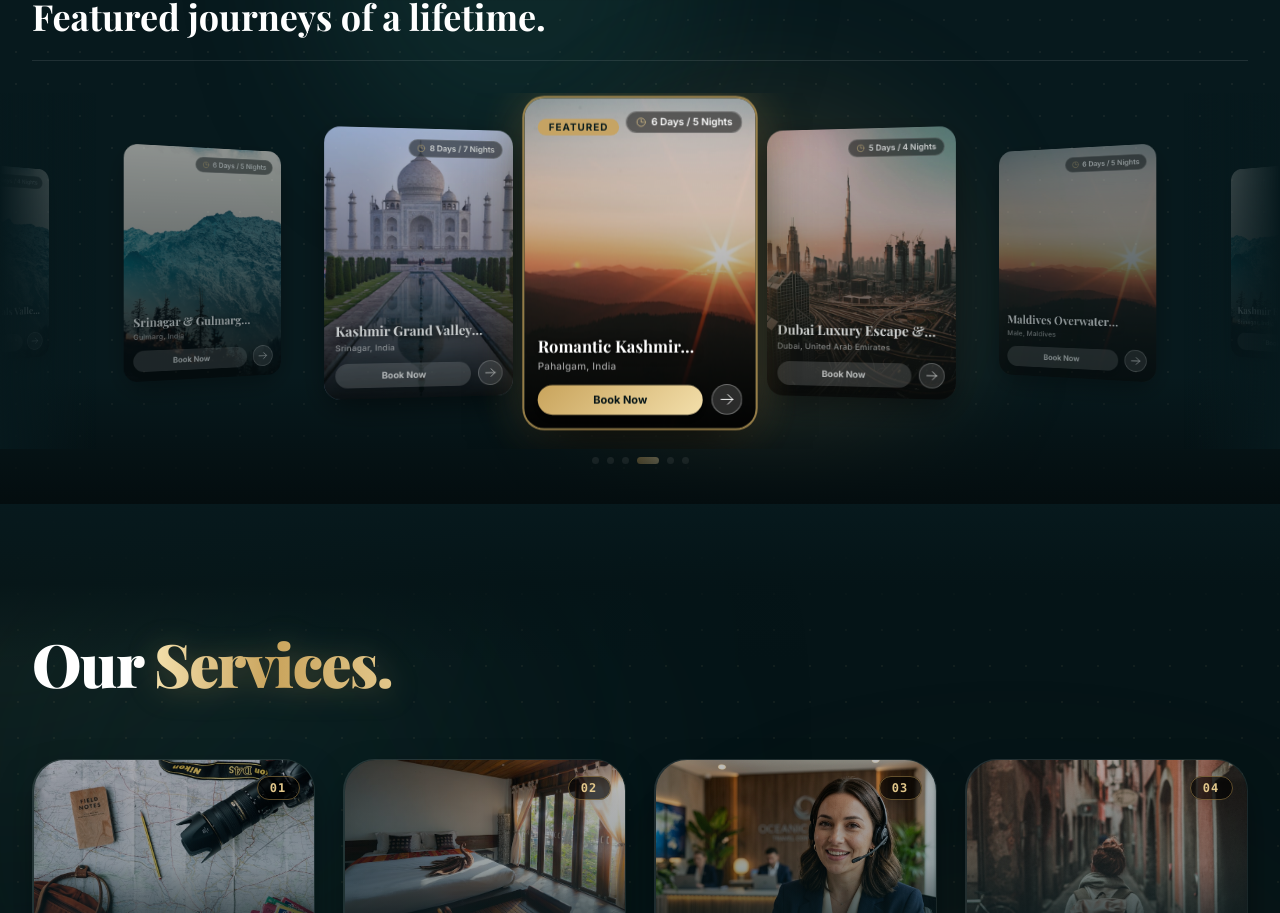
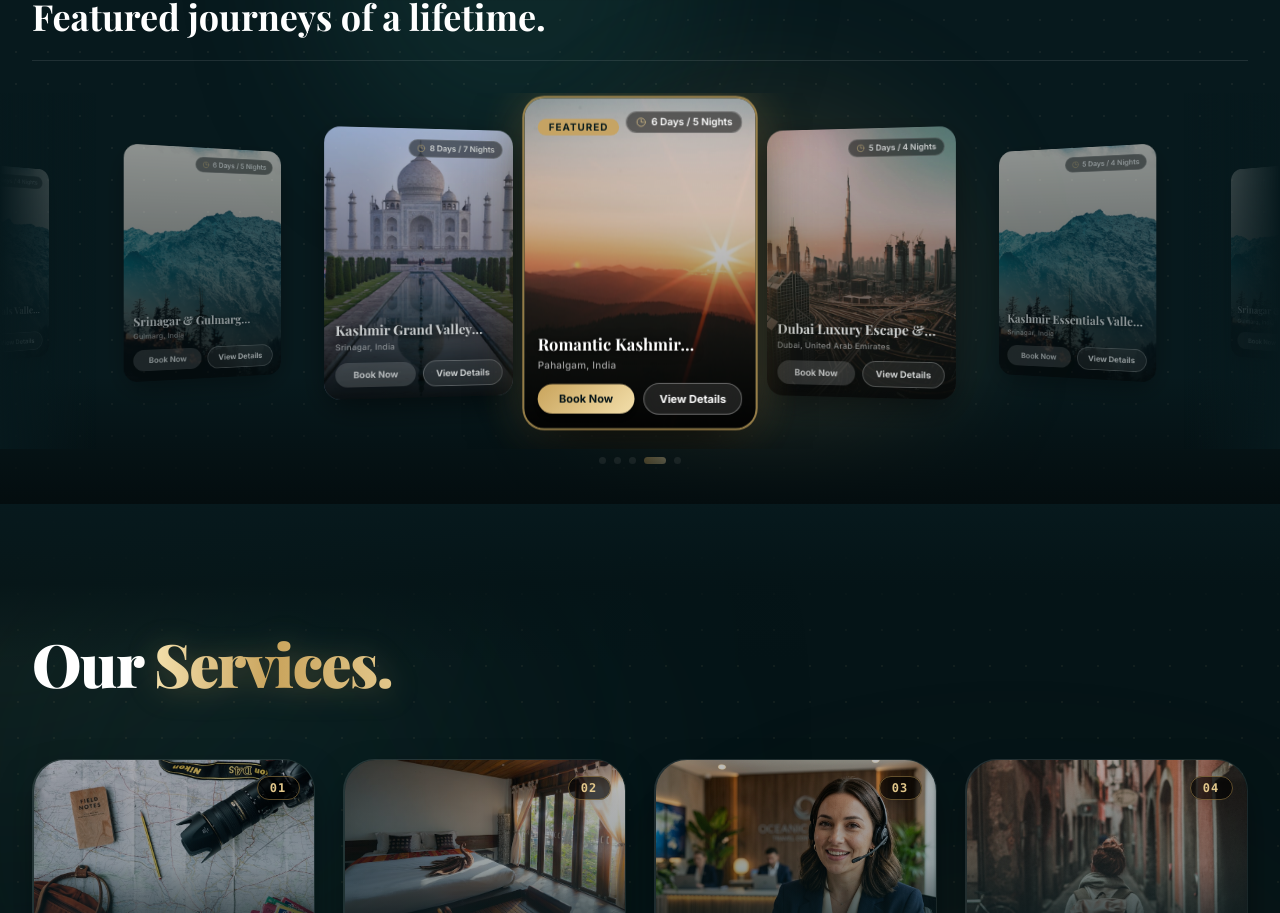
Before and after one commit to Denil980/primexpixeltravelproject, a Next.js app: page / in a window 1280 px wide. Shown: the part 2081-2994 px from the top of the page. Built offline with nearby package versions, Linux system fonts and the light colour scheme; no server answers; a web font is replaced by a local one.

Commit message:
feat: remove arrow btn, add View Details link, reduce to 5 packages in carousel

```diff
--- a/components/home/FeaturedPackages.jsx
+++ b/components/home/FeaturedPackages.jsx
@@ -1,13 +1,11 @@
 "use client";
 
 import { useEffect, useRef, useState } from 'react';
+import Link from 'next/link';
 import { ResponsiveImage } from '@/components/ui/ResponsiveImage';
 import { packages } from '@/lib/data/packages';
 import { getDestinationById } from '@/lib/data/destinations';
-import {
-  ArrowRightIcon,
-  ClockIcon,
-} from '@heroicons/react/24/outline';
+import { ClockIcon } from '@heroicons/react/24/outline';
 
 /* ─── Card dimensions ─────────────────────────────────────────────────────── */
 const CARD_W = 210;   // px
@@ -127,17 +125,13 @@ function Luxury3DCard({ pkg, onBookNow, isActive }) {
             >
               Book Now
             </button>
-            <button
-              type="button"
-              onClick={(e) => {
-                e.stopPropagation();
-                if (onBookNow) onBookNow(pkg);
-              }}
-              aria-label={`Book ${pkg.title}`}
-              className="flex h-7 w-7 shrink-0 items-center justify-center rounded-full border border-white/30 bg-white/15 backdrop-blur-md transition-all duration-300 hover:bg-white/35 hover:scale-110 active:scale-95"
+            <Link
+              href={`/package/${pkg.id}`}
+              onClick={(e) => e.stopPropagation()}
+              className="flex-1 text-center rounded-full py-1.5 text-[10px] font-bold border border-white/30 bg-white/10 text-white backdrop-blur-md transition-all duration-300 hover:bg-white/25 active:scale-95"
             >
-              <ArrowRightIcon className="h-3.5 w-3.5 text-white" />
-            </button>
+              View Details
+            </Link>
           </div>
         </div>
 
@@ -161,8 +155,8 @@ function Luxury3DCard({ pkg, onBookNow, isActive }) {
 export const FeaturedPackages = ({ onBookNow }) => {
   const sectionRef = useRef(null);
 
-  const featuredPkgs = packages.filter((p) => p.featured).slice(0, 6);
-  const total = featuredPkgs.length; // 6
+  const featuredPkgs = packages.filter((p) => p.featured).slice(0, 5);
+  const total = featuredPkgs.length; // 5
 
   /*
    * Infinite carousel:  render 3 copies of the cards.
```
